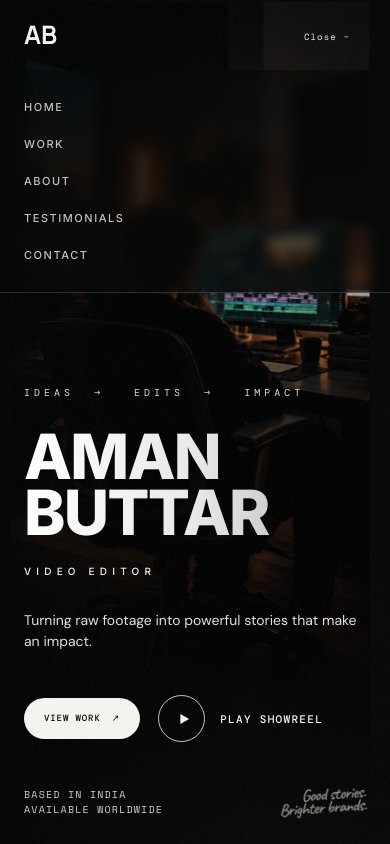
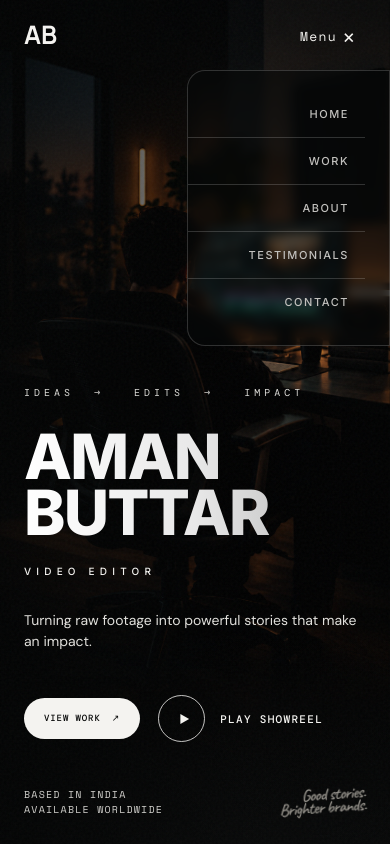
Before and after one commit to abuttar192-wq/aman-portfolio, a plain HTML site: page index.html in a window 390 px wide. Both pictures are taken after a click on the button "Menu +". Shown: the top 844 px of the page. Drawn offline with nearby package versions, Linux system fonts and the light colour scheme.

Commit message:
Refine mobile navigation menu

```diff
--- a/index.html
+++ b/index.html
@@ -103,7 +103,11 @@
     .nav a:hover { color: var(--accent); }
     .nav .contact-link { color: var(--text); }
     .contact-link span { margin-left: 12px; }
-    .menu-toggle { display: none; background: transparent; padding: 8px; }
+    .menu-toggle { display: none; align-items: center; gap: 4px; background: transparent; padding: 8px; }
+    .menu-label { font: 500 13px/1 "Space Mono", monospace; letter-spacing: .1em; }
+    .menu-symbol { width: 9px; display: inline-block; font: 400 12px/1 "DM Mono", monospace; text-align: center; transform: translateY(2px); }
+    .menu-toggle.open .menu-symbol { font-size: 0; }
+    .menu-toggle.open .menu-symbol::after { content: "×"; font-size: 21px; line-height: 13px; }
 
     /* Hero */
     .hero {
@@ -970,8 +974,11 @@
     @media (max-width: 600px) {
       .header { padding-top: 20px; align-items: center; }
       .logo-mark { width: 43px; transform: scale(.85); transform-origin: left center; }
-      .menu-toggle { display: block; margin-left: auto; margin-right: 8px; font-family: "Space Mono", monospace; font-size: 9px; }
-      .nav { transform: none; left: 0; top: 70px; }
+      .menu-toggle { display: inline-flex; margin-left: auto; margin-right: 8px; }
+      .nav { transform: none; left: 48%; top: 70px; padding: 20px var(--gutter) 20px 0; border: 1px solid rgba(244, 243, 240, .18); border-radius: 18px 0 0 18px; overflow: hidden; }
+      .nav.open { gap: 0; }
+      .nav.open a { width: 100%; margin-left: 0; padding: 16px; border: 0; border-radius: 0; text-align: right; }
+      .nav.open a + a { border-top: 1px solid rgba(244, 243, 240, .18); }
       .header-cta { display: none; }
       .nav a:first-child::after { display: none; }
       .hero { min-height: 680px; }
@@ -981,8 +988,8 @@
       .hero-bottom { flex-direction: row; align-items: center; gap: 18px; }
       .view-work { flex-shrink: 0; }
       .reel-button { flex-shrink: 0; white-space: nowrap; }
-      .hero-visual { scale: .92; transform-origin: 35% 50%; }
-      .hero-poster { object-position: 35% center; }
+      .hero-visual { inset: 0; scale: 1; transform-origin: center; }
+      .hero-poster { object-position: center; }
       .hero-description { font-size: 14px; }
       .view-work { padding: 16px 20px; font-size: 9px; }
       .hero-footer { padding-bottom: 27px; }
@@ -1000,8 +1007,9 @@
       aman buttar.
     </a>
 
-    <button class="menu-toggle" type="button" aria-expanded="false" aria-controls="navigation">
-      Menu +
+    <button class="menu-toggle" type="button" aria-expanded="false" aria-controls="navigation" aria-label="Open menu">
+      <span class="menu-label">Menu</span>
+      <span class="menu-symbol" aria-hidden="true">+</span>
     </button>
 
     <nav class="nav" id="navigation" aria-label="Main navigation">
@@ -1608,14 +1616,16 @@
 
       function closeMenu() {
         navigation.classList.remove("open");
+        menuButton.classList.remove("open");
         menuButton.setAttribute("aria-expanded", "false");
-        menuButton.textContent = "Menu +";
+        menuButton.setAttribute("aria-label", "Open menu");
       }
 
       menuButton.addEventListener("click", () => {
         const open = navigation.classList.toggle("open");
+        menuButton.classList.toggle("open", open);
         menuButton.setAttribute("aria-expanded", String(open));
-        menuButton.textContent = open ? "Close −" : "Menu +";
+        menuButton.setAttribute("aria-label", open ? "Close menu" : "Open menu");
       });
 
       navigation.querySelectorAll("a").forEach(link => {
```
